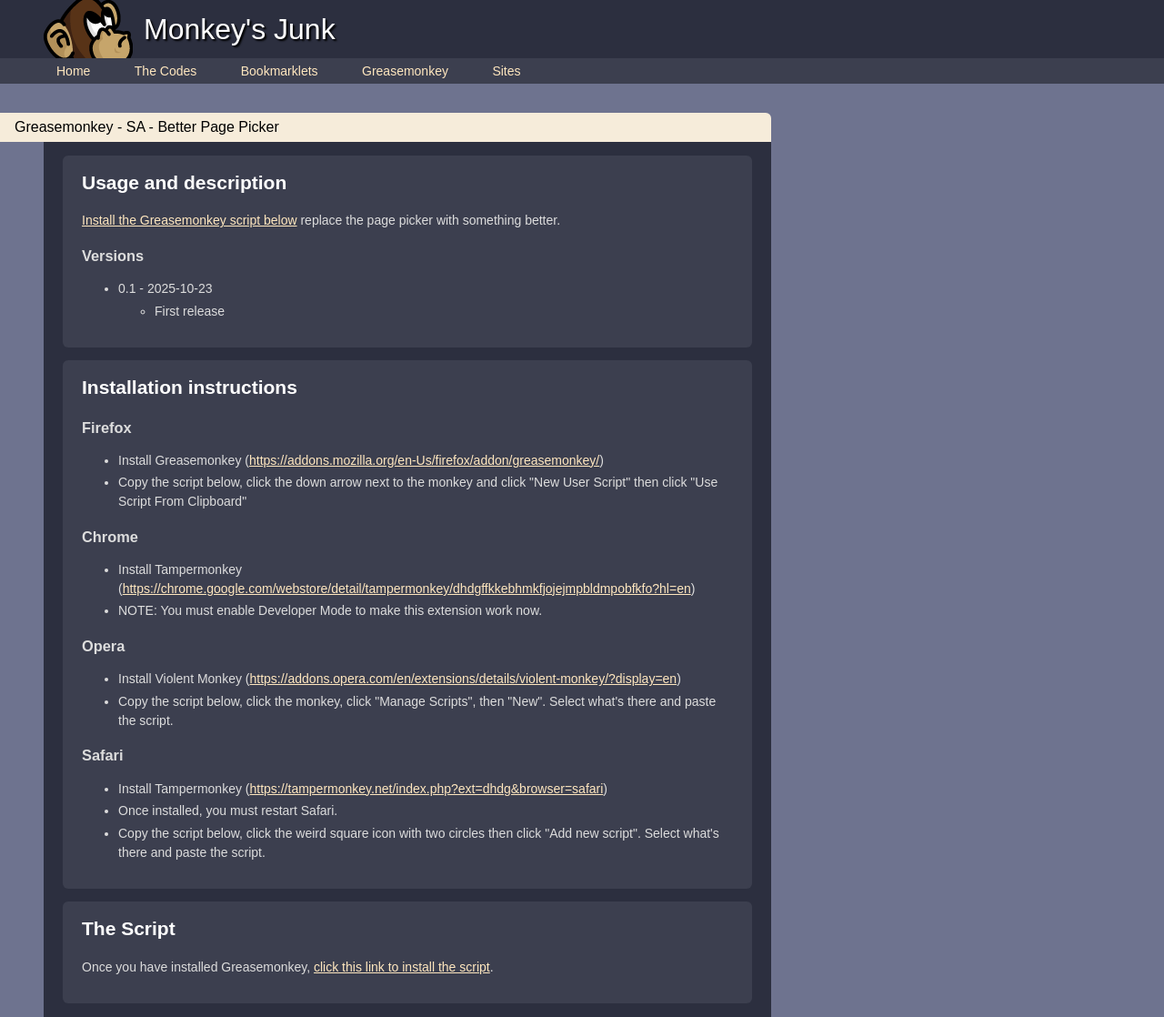
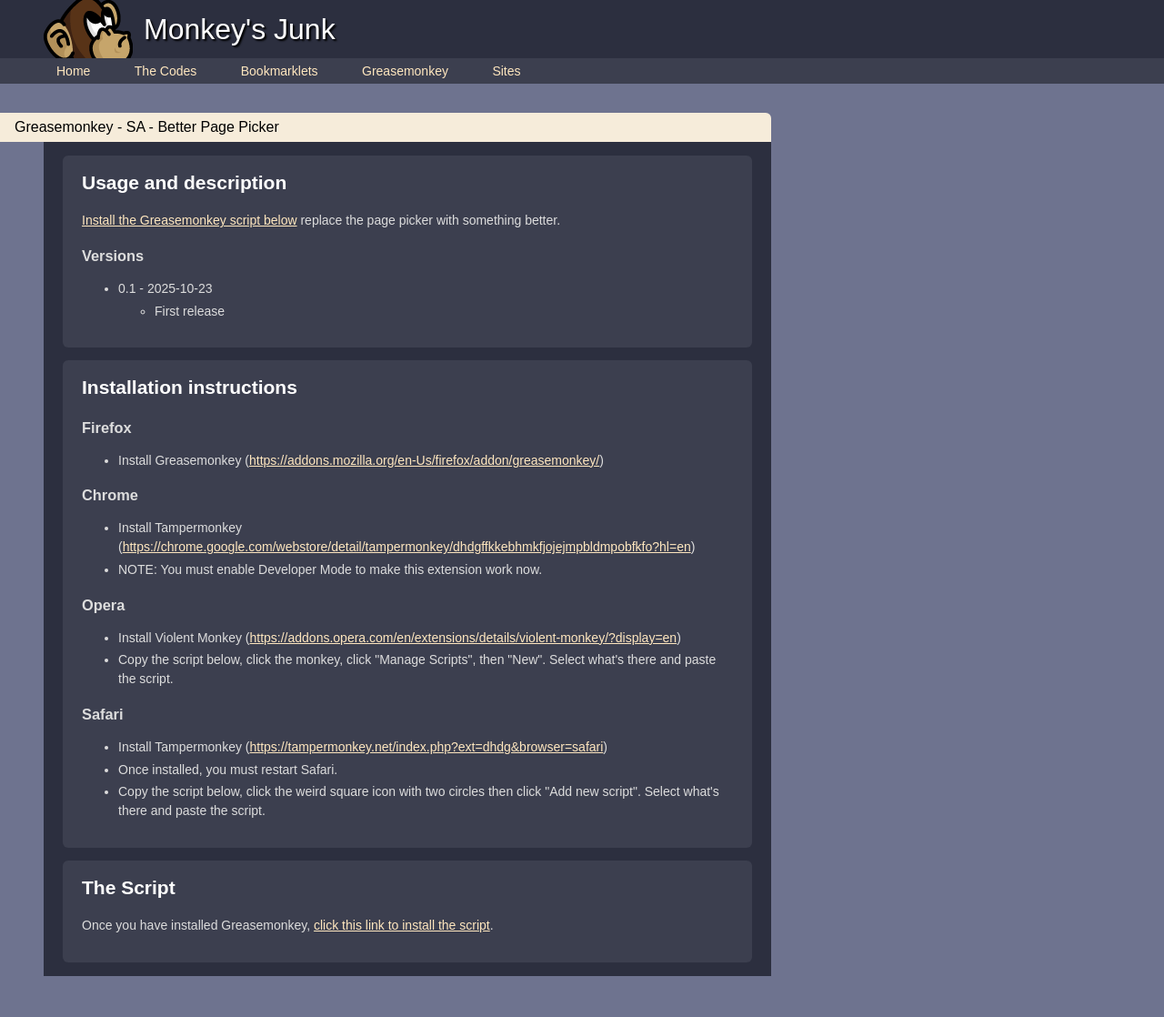
Before and after one commit to cwmonkey/cwmonkey.github.io, a Jekyll site: the page built from greasemonkey/sa-better-page-picker/index.html, in a window 1280 px wide. Shown: the whole page at 91% size. Built offline with Jekyll 4.4.1, drawn with Linux system fonts in a browser that asks for light colours; nearby versions of some CDN libraries; some web fonts are replaced; after the commit the page ends 1073 px from its top, so only the background shows below that.

Commit message:
Update firefox instructions

```diff
--- a/_includes/greasemonkey/_install-greasemonkey.html
+++ b/_includes/greasemonkey/_install-greasemonkey.html
@@ -4,7 +4,6 @@
 	<h3>Firefox</h3>
 	<ul>
 		<li>Install Greasemonkey (<a href="https://addons.mozilla.org/en-Us/firefox/addon/greasemonkey/">https://addons.mozilla.org/en-Us/firefox/addon/greasemonkey/</a>)</li>
-		<li>Copy the script below, click the down arrow next to the monkey and click "New User Script" then click "Use Script From Clipboard"</li>
 	</ul>
 
 	<h3>Chrome</h3>
```
